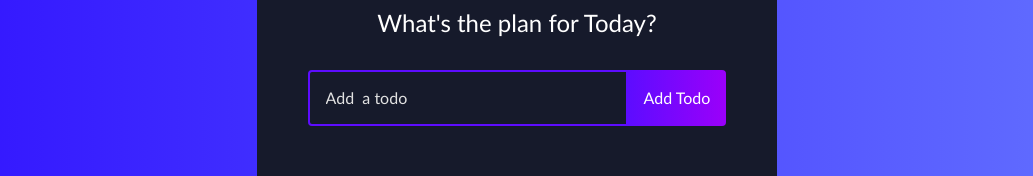
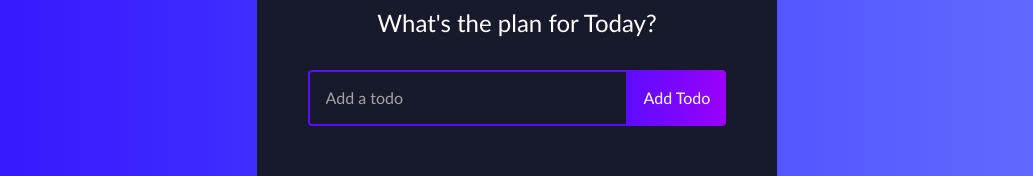
Before and after one commit to yogi721/react-tutorials, a React (Create React App) app: page / in a window 1280 px wide. Shown: the part 151-327 px from the top of the page, without its empty margins (123-1156 px from the left). Built offline with nearby package versions, Linux system fonts and the light colour scheme.

Commit message:
add only placeholder css file

```diff
--- a/src/components/todo/components/TodoForm.js
+++ b/src/components/todo/components/TodoForm.js
@@ -1,4 +1,6 @@
 import React, { useState, useEffect, useRef } from 'react'
+import './placeholder.css'
+
 
 function TodoForm(props) {
     const [input, setInput] = useState(props.edit ? props.edit.value : '')
@@ -43,7 +45,7 @@ function TodoForm(props) {
                         <>
                             <input
                                 type="text"
-                                placeholder="Add  a todo"
+                                placeholder="Add a todo"
                                 value={input}
                                 name="text"
                                 className="todo-input"
--- /dev/null
+++ b/src/components/todo/components/placeholder.css
@@ -0,0 +1,19 @@
+input::-webkit-input-placeholder {
+  color: rgb(165, 164, 164);
+}
+
+::-moz-placeholder {
+  color: rgb(165, 164, 164);
+}
+
+:-ms-input-placeholder {
+  color: rgbrgb(165, 164, 164);
+}
+
+::-webkit-input-placeholder {
+  color: rgb(165, 164, 164);
+}
+
+::placeholder {
+  color: rgb(165, 164, 164);
+}
--- a/src/components/todo/todo.css
+++ b/src/components/todo/todo.css
@@ -51,9 +51,9 @@ h1 {
   color: #fff;
 }
 
-.todo-input::placeholder {
+/* .todo-input::placeholder {
   color: #e2e2e2;
-}
+} */
 
 .todo-button {
   padding: 16px;
```
